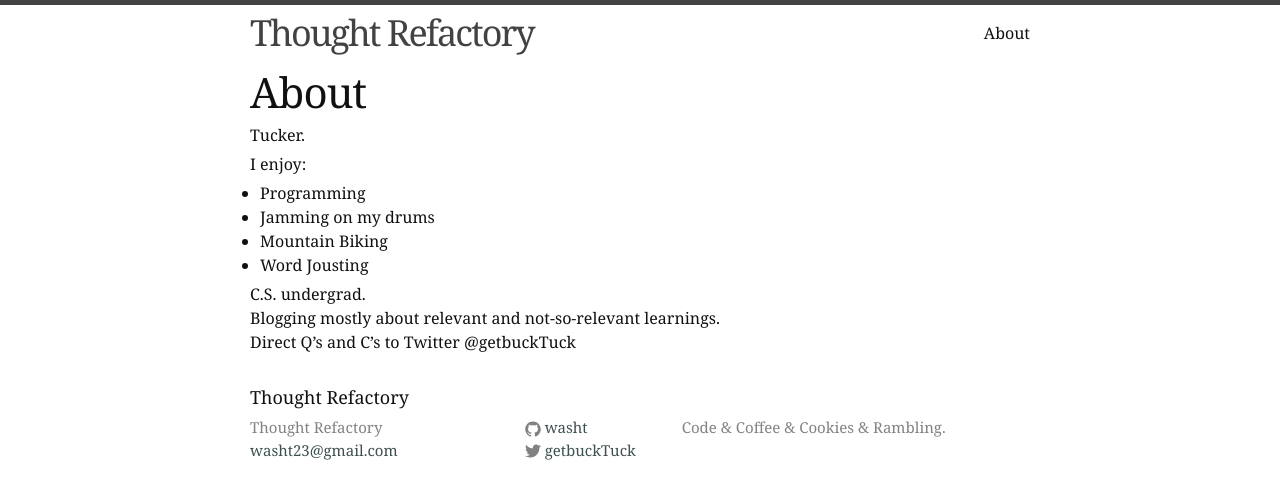
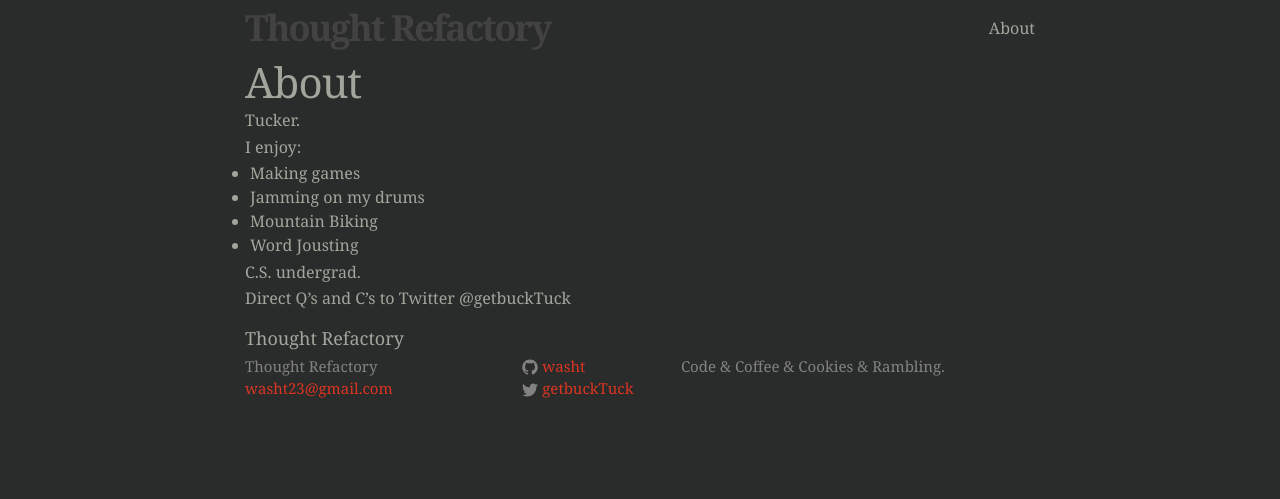
Before and after one commit to washt/washt.github.io, a Jekyll site: the page built from about.md, in a window 1280 px wide. Shown: the top 499 px of the page. Built offline with Jekyll 4.4.1, drawn with Linux system fonts in a browser that asks for light colours.

Commit message:
update about page.

```diff
--- a/_sass/_layout.scss
+++ b/_sass/_layout.scss
@@ -2,7 +2,6 @@
  * Site header
  */
 .site-header {
-    border-top: 5px solid $grey-color-dark;
     min-height: 56px;
 
     // Positioning context for the mobile navigation icon
@@ -11,10 +10,12 @@
 
 .site-title {
     font-size: 36px;
-    font-color: 66C5EF;
+    font-weight: bold;
+    font-color: #66C5EF;
     line-height: 56px;
     letter-spacing: -2px;
     margin-bottom: 0;
+    margin-left: 0;
     float: left;
 
     &,
--- a/about.md
+++ b/about.md
@@ -7,11 +7,11 @@ Tucker.
 
 I enjoy:
 
-* Programming
+* Making games
 * Jamming on my drums
 * Mountain Biking
 * Word Jousting
 
 C.S. undergrad.
-Blogging mostly about relevant and not-so-relevant learnings.
+
 Direct Q's and C's to Twitter @getbuckTuck
--- a/css/main.scss
+++ b/css/main.scss
@@ -11,18 +11,18 @@ $base-font-size:   16px;
 $small-font-size:  $base-font-size * 0.875;
 $base-line-height: 1.5;
 
-$spacing-unit:     10px;
+$spacing-unit:     5px;
 
-$text-color:       #111;
-$background-color: #AFF9978;
-$brand-color:      #3E4F4F;
+$text-color:       #A1A69C;
+$background-color: #2A2C2B;
+$brand-color:      #DC3522;
 
-$grey-color:       #828282;
+$grey-color:       #828283;
 $grey-color-light: lighten($grey-color, 40%);
 $grey-color-dark:  darken($grey-color, 25%);
 
 $on-palm:          600px;
-$on-laptop:        800px;
+$on-laptop:       1000px;
 
 
 
```
Also changed, not shown: 2 other files.
